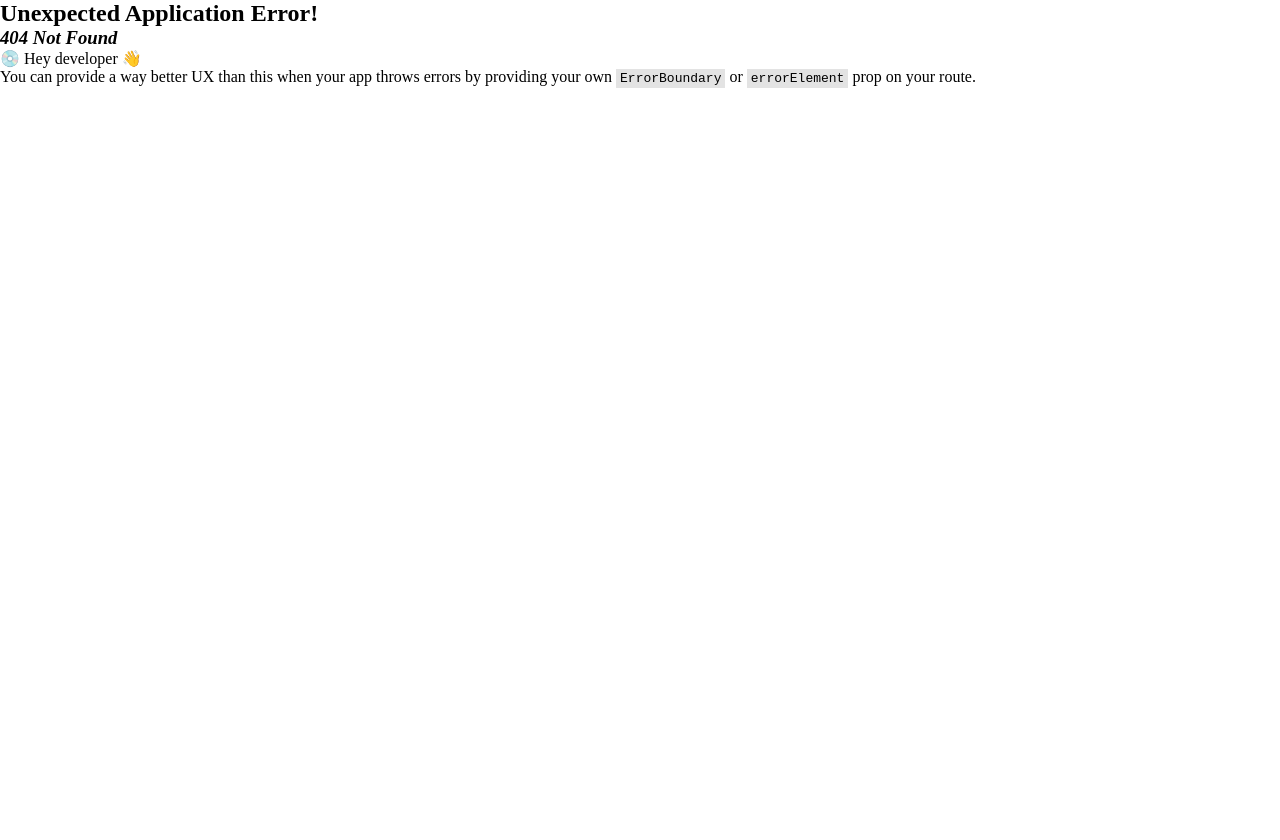
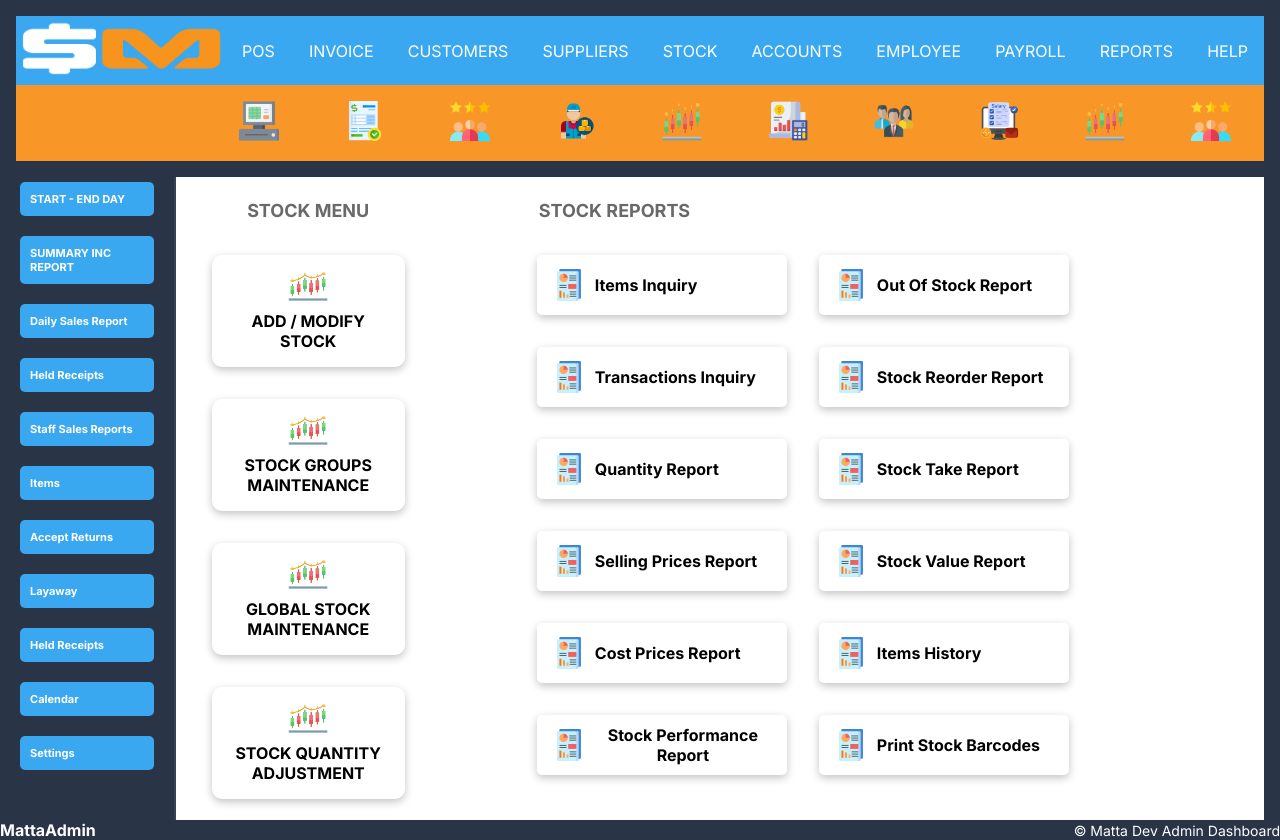
Before and after one commit to txdgidraph/React-Admin-Dashboard-Panel, a React (Vite) app: page /stock in a window 1280 px wide. Before the commit this address had no page. Before the commit the page ends 800 px from the top, so only its background shows below. Built offline with nearby package versions, Linux system fonts and the light colour scheme.

Commit message:
Updated Stock Menu

```diff
--- a/src/App.tsx
+++ b/src/App.tsx
@@ -9,6 +9,7 @@ import Login from "./pages/login/Login";
 import "./styles/global.scss"
 import Customers from "./components/customers/Customers";
 import Items from "./components/items/Items";
+import Stock from "./components/stock/Stock";
 
 function App() {
   const Layout = () => {
@@ -53,6 +54,10 @@ function App() {
           path: "/items",
           element: <Items />,
         },
+        {
+          path: "/stock",
+          element: <Stock />,
+        },
       ],
     },
     {
--- a/src/components/items/Items.tsx
+++ b/src/components/items/Items.tsx
@@ -4,6 +4,7 @@ import { GridRenderCellParams } from "@mui/x-data-grid";
 import { Button, Stack } from "@mui/material";
 import { useState } from "react";
 import AddNewItem from "../add_new_item/AddNewItem";
+import { Link } from "react-router-dom";
 
 const Items = () => {
     const [open, setOpen] = useState(false);
@@ -13,8 +14,8 @@ const Items = () => {
     { field: "itemName", headerName: "Item Name", width: 130 },
     { field: "category", headerName: "Category" },
     { field: "companyName", headerName: "Comapny Name", width: 130 },
-    { field: "costPrice", headerName: "Cost Price" },
-    { field: "sellPrice", headerName: "Sell Price" },
+    { field: "WholesalePrice", headerName: "Wholesale Price", width:130},
+    { field: "RetailPrice", headerName: "Retail Price" },
     { field: "quantity", headerName: "Quantity" },
     { field: "taxPercent", headerName: "Tax %", width: 60 },
     {
@@ -28,9 +29,18 @@ const Items = () => {
       field: "itemSettings",
       headerName: "",
       renderCell: (params: GridRenderCellParams) => (
-        <img src={params.value} alt="Item Avatar" width={20} height={20} />
+        <Link to="">
+        <img
+          src={params.value}
+          alt="Item Avatar"
+          width={20}
+          height={20}
+          style={{ filter: "grayscale(100%) contrast(0)" }}
+        />
+        </Link>
       ),
     },
+
   ];
   return (
     <div>
--- a/src/components/menu/menu.scss
+++ b/src/components/menu/menu.scss
@@ -29,7 +29,8 @@
             background-color: variables.$soft-bg;
         }
         .listItemTitle{
-            font-size: 14px;
+            font-size: 11px;
+            font-weight: bold;
         }
     }
    }
--- /dev/null
+++ b/src/components/stock/Stock.tsx
@@ -0,0 +1,95 @@
+import React, { useState } from "react";
+import "./stock.scss";
+import { Link } from "react-router-dom";
+import AddModifyStock from "../stock_settings/add_modify_stock/Add_modify_stock";
+const Stock = () => {
+  const [open, setOpen] = useState(false)
+
+  return (
+    <div>
+      <div className="stockContainer">
+        <div className="stockMenuCont">
+          <span className="stockMenuTitle">STOCK MENU</span>
+          <div className="menuItemsCont">
+          <Link to="" className="items" onClick={() => setOpen(true)}>
+              <img src="/images/stock.png" alt="" className="itemIcon" />
+              <span>ADD / MODIFY STOCK</span>
+            </Link>
+            <AddModifyStock open={open} setOpen={setOpen} />
+            <Link to="" className="items">
+              <img src="/images/stock.png" alt="" className="itemIcon" />
+              <span>STOCK GROUPS MAINTENANCE</span>
+            </Link>
+            <Link to="" className="items">
+              <img src="/images/stock.png" alt="" className="itemIcon" />
+              <span>GLOBAL STOCK MAINTENANCE</span>
+            </Link>
+            <Link to="" className="items">
+              <img src="/images/stock.png" alt="" className="itemIcon" />
+              <span>STOCK QUANTITY ADJUSTMENT</span>
+            </Link>
+          </div>
+        </div>
+        <div className="stockReportsCont">
+          <span className="stockReportsTitle">STOCK REPORTS</span>
+          <div className="reportCont">
+            <div className="reportCol_1">
+                <Link to="" className="reportItem">
+                <img src="/images/report.png" alt="" className="reportIcon" />
+                <span>Items Inquiry</span>
+                </Link>
+                <Link to="" className="reportItem">
+                <img src="/images/report.png" alt="" className="reportIcon" />
+                <span>Transactions Inquiry</span>
+                </Link>
+                <Link to="" className="reportItem">
+                <img src="/images/report.png" alt="" className="reportIcon" />
+                <span>Quantity Report</span>
+                </Link>
+                <Link to="" className="reportItem">
+                <img src="/images/report.png" alt="" className="reportIcon" />
+                <span>Selling Prices Report</span>
+                </Link>
+                <Link to="" className="reportItem">
+                <img src="/images/report.png" alt="" className="reportIcon" />
+                <span>Cost Prices Report</span>
+                </Link>
+                <Link to="" className="reportItem">
+                <img src="/images/report.png" alt="" className="reportIcon" />
+                <span>Stock Performance Report</span>
+                </Link>
+            </div>
+            <div className="reportCol_2">
+            <Link to="" className="reportItem">
+            <img src="/images/report.png" alt="" className="reportIcon" />
+                <span>Out Of Stock Report</span>
+                </Link>
+                <Link to="" className="reportItem">
+                <img src="/images/report.png" alt="" className="reportIcon" />
+                <span>Stock Reorder Report</span>
+                </Link>
+                <Link to="" className="reportItem">
+                <img src="/images/report.png" alt="" className="reportIcon" />
+                <span>Stock Take Report</span>
+                </Link>
+                <Link to="" className="reportItem">
+                <img src="/images/report.png" alt="" className="reportIcon" />
+                <span>Stock Value Report</span>
+                </Link>
+                <Link to="" className="reportItem">
+                <img src="/images/report.png" alt="" className="reportIcon" />
+                <span>Items History</span>
+                </Link>
+                <Link to="" className="reportItem">
+                <img src="/images/report.png" alt="" className="reportIcon" />
+                <span>Print Stock Barcodes</span>
+                </Link>
+            </div>
+          </div>
+        </div>
+      </div>
+    </div>
+  );
+};
+
+export default Stock;
--- /dev/null
+++ b/src/components/stock/stock.scss
@@ -0,0 +1,120 @@
+.stockContainer {
+  color: black;
+  display: flex;
+  justify-content: space-between;
+  gap: 100px;
+  .stockMenuCont {
+    display: flex;
+    flex-direction: column;
+
+    .stockMenuTitle {
+      margin: 1em;
+      font-size: large;
+      font-weight: bold;
+      text-align: center;
+      color: dimgray;
+    }
+    .menuItemsCont {
+      display: flex;
+      flex-direction: column;
+
+      .items {
+        display: flex;
+        flex-direction: column;
+        align-items: center;
+        text-align: center;
+        box-shadow: rgba(0, 0, 0, 0.24) 0px 3px 8px;
+        margin: 1em 1em;
+        padding: 1em;
+        border-radius: 10px;
+        color: black;
+        font-weight: bold;
+
+        &:hover {
+          box-shadow: rgba(0, 0, 0, 0.35) 0px 5px 15px;
+        }
+
+        .itemIcon {
+          height: 40px;
+          width: 40px;
+          padding-bottom: 10px;
+        }
+      }
+    }
+  }
+
+  .stockReportsCont {
+    display: flex;
+    flex-direction: column;
+    width: 100%;
+
+    .stockReportsTitle {
+      margin: 1em;
+      font-size: large;
+      font-weight: bold;
+      color: dimgray;
+    }
+
+    .reportCont {
+      display: flex;
+      width: 100%;
+
+      .reportCol_1 {
+        display: flex;
+        flex-direction: column;
+
+        .reportItem {
+          width: 250px;
+          height: 60px;
+          padding: 1em;
+          margin: 1em;
+          display: flex;
+          align-items: center;
+          text-align: center;
+          box-shadow: rgba(0, 0, 0, 0.24) 0px 3px 8px;
+          border-radius: 5px;
+          color: black;
+          font-weight: bold;
+          gap:10px;
+
+          &:hover {
+            box-shadow: rgba(0, 0, 0, 0.35) 0px 5px 15px;
+          }
+
+          .reportIcon {
+            height: 32px;
+            width: 32px;
+          }
+        }
+      }
+
+      .reportCol_2 {
+        display: flex;
+        flex-direction: column;
+
+        .reportItem {
+          width: 250px;
+          height: 60px;
+          box-shadow: rgba(0, 0, 0, 0.24) 0px 3px 8px;
+          border-radius: 5px;
+          padding: 1em;
+          margin: 1em;
+          display: flex;
+          align-items: center;
+          color: black;
+          font-weight: bold;
+          gap:10px;
+
+          &:hover {
+            box-shadow: rgba(0, 0, 0, 0.35) 0px 5px 15px;
+          }
+
+          .reportIcon {
+            height: 32px;
+            width: 32px;
+          }
+        }
+      }
+    }
+  }
+}
--- /dev/null
+++ b/src/components/stock_settings/add_modify_stock/Add_modify_stock.tsx
@@ -0,0 +1,118 @@
+import React from "react";
+import Button from "@mui/material/Button";
+import TextField from "@mui/material/TextField";
+import Dialog from "@mui/material/Dialog";
+import DialogActions from "@mui/material/DialogActions";
+import DialogContent from "@mui/material/DialogContent";
+import DialogTitle from "@mui/material/DialogTitle";
+
+const AddModifyStock = ({ open, setOpen }) => {
+  const handleClose = () => {
+    setOpen(false);
+  };
+
+  return (
+    <Dialog open={open} onClose={handleClose}>
+      <DialogTitle>Add / Modify Stock</DialogTitle>
+      <DialogContent>
+        <TextField
+          autoFocus
+          required
+          margin="dense"
+          id="id"
+          name="id"
+          label="Stock ID"
+          type="text"
+          fullWidth
+          variant="outlined"
+        />
+        <TextField
+          required
+          margin="dense"
+          id="barcode"
+          name="barcode"
+          label="Barcode"
+          type="text"
+          fullWidth
+          variant="outlined"
+        />
+        <TextField
+          required
+          margin="dense"
+          id="itemName"
+          name="itemName"
+          label="Item Name"
+          type="text"
+          fullWidth
+          variant="outlined"
+        />
+        <TextField
+          required
+          margin="dense"
+          id="category"
+          name="category"
+          label="Category"
+          type="text"
+          fullWidth
+          variant="outlined"
+        />
+        <TextField
+          required
+          margin="dense"
+          id="companyName"
+          name="companyName"
+          label="Company Name"
+          type="text"
+          fullWidth
+          variant="outlined"
+        />
+        <TextField
+          required
+          margin="dense"
+          id="costPrice"
+          name="costPrice"
+          label="Cost Price"
+          type="number"
+          fullWidth
+          variant="outlined"
+        />
+        <TextField
+          required
+          margin="dense"
+          id="sellPrice"
+          name="sellPrice"
+          label="Sell Price"
+          type="number"
+          fullWidth
+          variant="outlined"
+        />
+        <TextField
+          required
+          margin="dense"
+          id="quantity"
+          name="quantity"
+          label="Quantity"
+          type="number"
+          fullWidth
+          variant="outlined"
+        />
+        <TextField
+          required
+          margin="dense"
+          id="tax"
+          name="tax"
+          label="Tax Percent"
+          type="number"
+          fullWidth
+          variant="outlined"
+        />
+      </DialogContent>
+      <DialogActions>
+        <Button onClick={handleClose}>Cancel</Button>
+        <Button type="submit">Save</Button>
+      </DialogActions>
+    </Dialog>
+  );
+};
+
+export default AddModifyStock;
--- a/src/data.ts
+++ b/src/data.ts
@@ -98,7 +98,7 @@ export const navBarMenuItems = [
     id: 1,
     title: "STOCK",
     image:"/images/stock.png",
-    ur1: "/",
+    ur1: "/stock",
   },
   {
     id: 1,
@@ -229,8 +229,8 @@ export const itemInStock = [
     itemName: "Laptop",
     category: "Electronics",
     companyName: "Tech Solutions Ltd",
-    costPrice: 50000,
-    sellPrice: 60000,
+    WholesalePrice: 50000,
+    RetailPrice: 60000,
     quantity: 15,
     taxPercent: 16,
     avatar: "/images/POS.png",
@@ -242,8 +242,8 @@ export const itemInStock = [
     itemName: "Office Chair",
     category: "Furniture",
     companyName: "Comfort Seating Ltd",
-    costPrice: 8000,
-    sellPrice: 10500,
+    WholesalePrice: 8000,
+    RetailPrice: 10500,
     quantity: 30,
     taxPercent: 10,
     avatar: "/images/POS.png",
@@ -255,8 +255,8 @@ export const itemInStock = [
     itemName: "Printer",
     category: "Electronics",
     companyName: "PrintMaster Co.",
-    costPrice: 15000,
-    sellPrice: 18500,
+    WholesalePrice: 15000,
+    RetailPrice: 18500,
     quantity: 10,
     taxPercent: 16,
     avatar: "/images/POS.png",
@@ -268,8 +268,8 @@ export const itemInStock = [
     itemName: "Desk Lamp",
     category: "Home & Office",
     companyName: "Bright Lights Ltd",
-    costPrice: 1200,
-    sellPrice: 1800,
+    WholesalePrice: 1200,
+    RetailPrice: 1800,
     quantity: 50,
     taxPercent: 8,
     avatar: "/images/POS.png",
@@ -281,8 +281,8 @@ export const itemInStock = [
     itemName: "Wireless Keyboard",
     category: "Electronics",
     companyName: "KeyTech Ltd",
-    costPrice: 3000,
-    sellPrice: 4200,
+    WholesalePrice: 3000,
+    RetailPrice: 4200,
     quantity: 25,
     taxPercent: 16,
     avatar: "/images/POS.png",
@@ -294,8 +294,8 @@ export const itemInStock = [
     itemName: "Smartphone",
     category: "Electronics",
     companyName: "Mobile Solutions Ltd",
-    costPrice: 40000,
-    sellPrice: 50000,
+    WholesalePrice: 40000,
+    RetailPrice: 50000,
     quantity: 20,
     taxPercent: 16,
     avatar: "/images/POS.png",
@@ -307,8 +307,8 @@ export const itemInStock = [
     itemName: "Refrigerator",
     category: "Home Appliances",
     companyName: "Cool Home Ltd",
-    costPrice: 65000,
-    sellPrice: 75000,
+    WholesalePrice: 65000,
+    RetailPrice: 75000,
     quantity: 8,
     taxPercent: 14,
     avatar: "/images/POS.png",
@@ -320,8 +320,8 @@ export const itemInStock = [
     itemName: "Air Conditioner",
     category: "Home Appliances",
     companyName: "ChillTech Ltd",
-    costPrice: 55000,
-    sellPrice: 63000,
+    WholesalePrice: 55000,
+    RetailPrice: 63000,
     quantity: 12,
     taxPercent: 14,
     avatar: "/images/POS.png",
@@ -333,8 +333,8 @@ export const itemInStock = [
     itemName: "Microwave Oven",
     category: "Kitchen Appliances",
     companyName: "HeatWave Ltd",
-    costPrice: 12000,
-    sellPrice: 14500,
+    WholesalePrice: 12000,
+    RetailPrice: 14500,
     quantity: 18,
     taxPercent: 12,
     avatar: "/images/POS.png",
@@ -346,8 +346,8 @@ export const itemInStock = [
     itemName: "Gaming Console",
     category: "Electronics",
     companyName: "GameWorld Ltd",
-    costPrice: 45000,
-    sellPrice: 52000,
+    WholesalePrice: 45000,
+    RetailPrice: 52000,
     quantity: 10,
     taxPercent: 16,
     avatar: "/images/POS.png",
--- a/src/styles/global.scss
+++ b/src/styles/global.scss
@@ -20,7 +20,7 @@ a {
   display: flex;
 }
 .menuContainer{
-  width: 300px;
+  width: 200px;
   padding: 5px 20px;
   border-right: 2px solid variables.$soft-bg;
 }
```
Also changed, not shown: public/images/report.png (added), src/components/stock_settings/add_modify_stock/add_modify_stock.scss (added).
